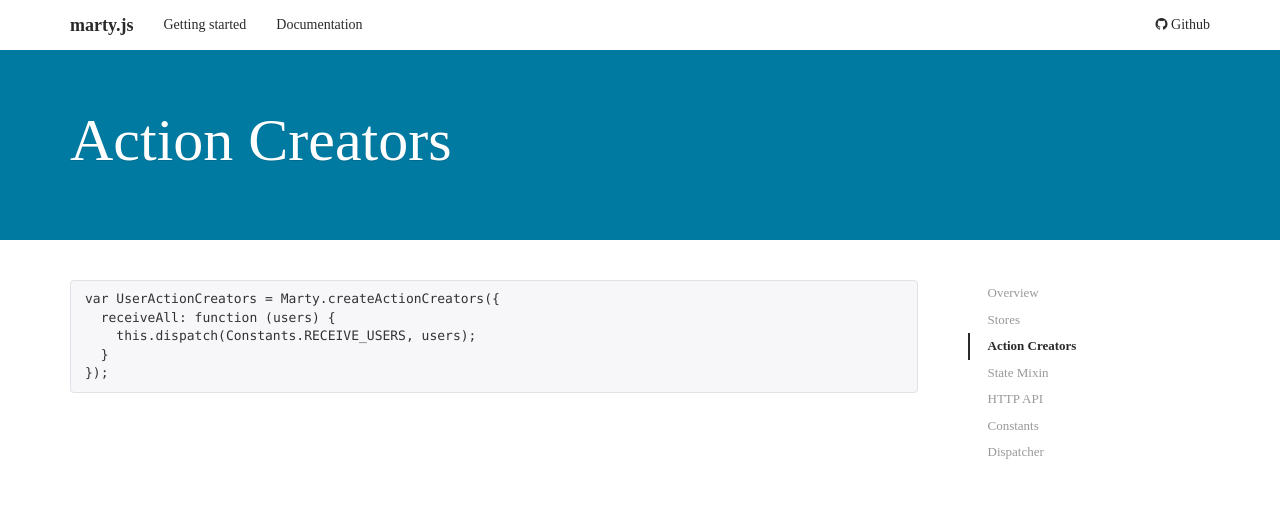
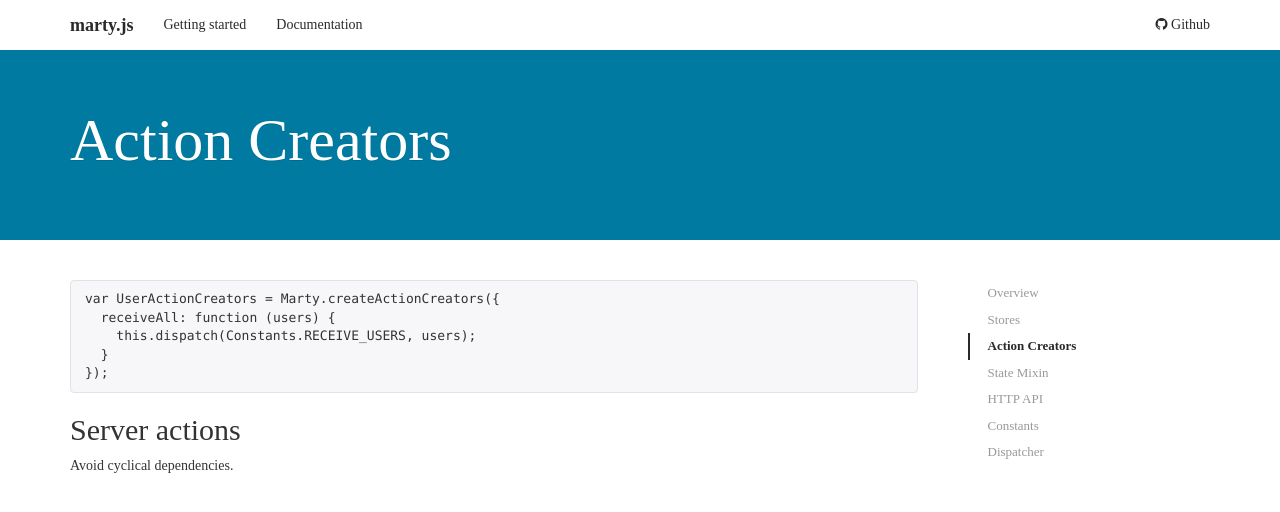
Before and after one commit to alsuper114/marty, a Jekyll site: the page built from docs/docs/actionCreators.md, in a window 1280 px wide. Shown: the top 512 px of the page. Built offline with Jekyll 4.4.1, drawn with Linux system fonts in a browser that asks for light colours; nearby versions of some CDN libraries; Markdown is read by kramdown in place of the engine named in the settings.

Commit message:
Add note to warn against cyclical deps

```diff
--- a/docs/docs/actionCreators.md
+++ b/docs/docs/actionCreators.md
@@ -13,3 +13,7 @@ var UserActionCreators = Marty.createActionCreators({
   }
 });
 {% endhighlight %}
+
+##Server actions
+
+Avoid cyclical dependencies.
```
